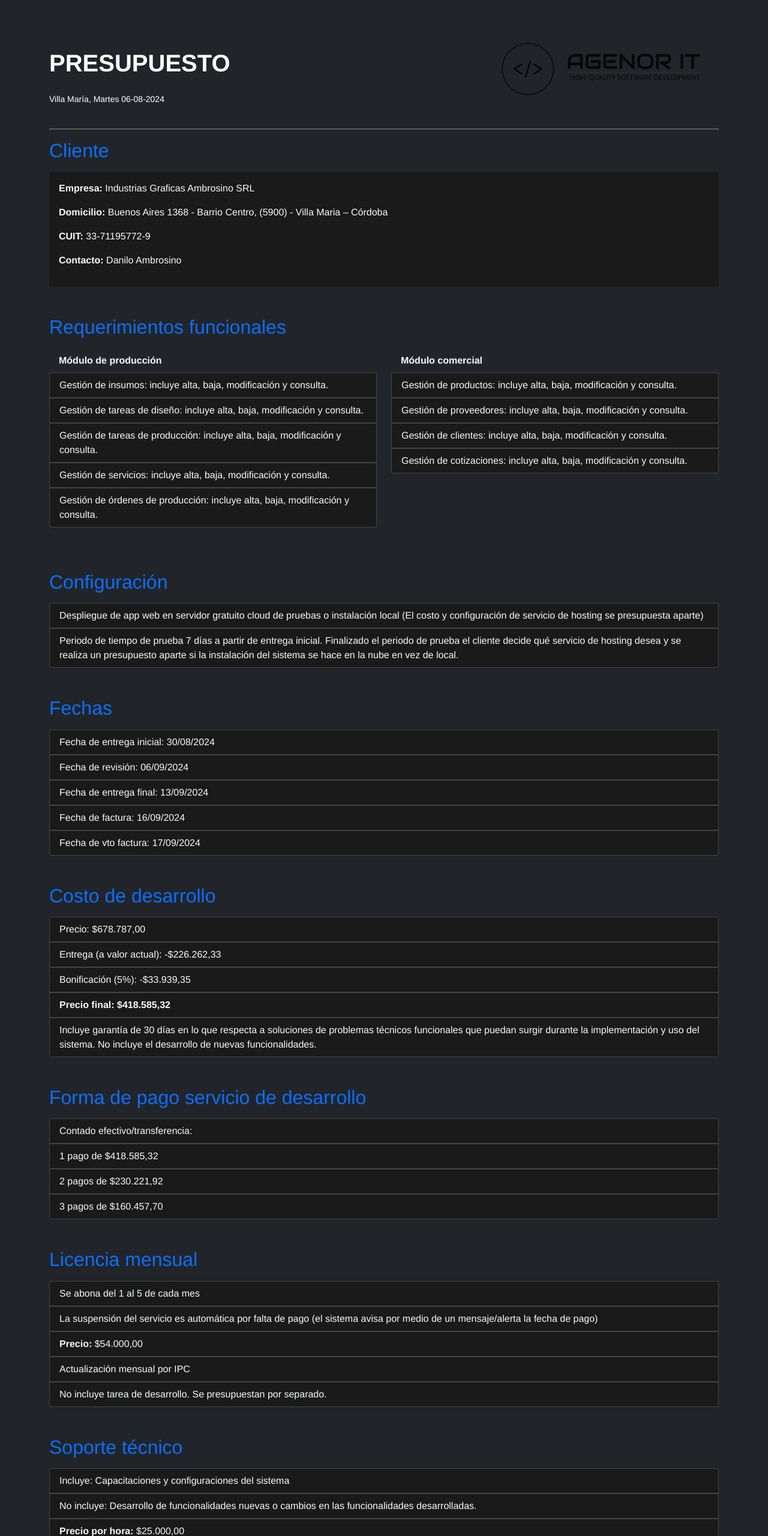
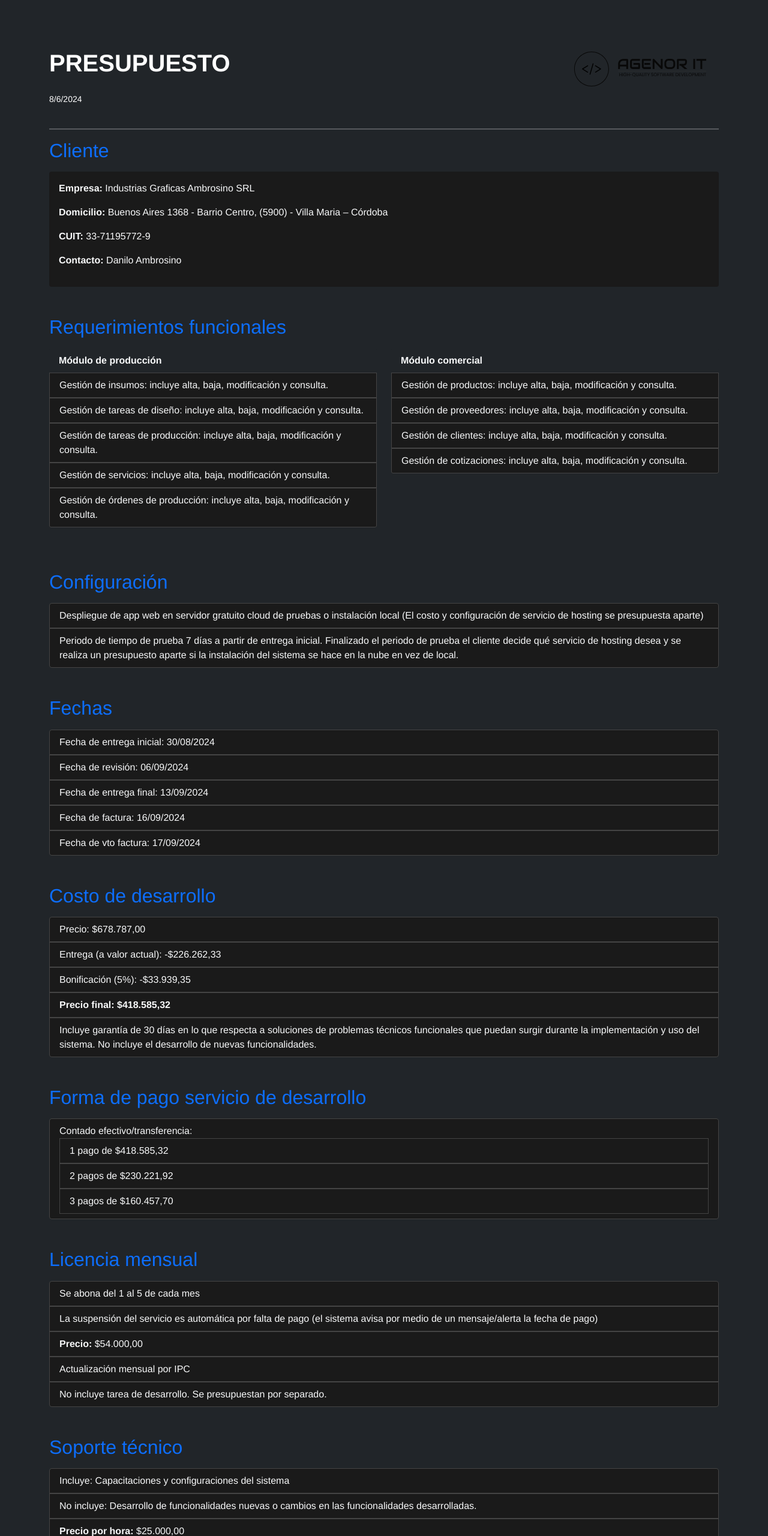
Before and after one commit to proyecto-agenorsoft/presupuesto-ambrosino, a plain HTML site: page Index.html in a window 1280 px wide. Shown: the top 2560 px of the page at 60% size. Drawn offline with nearby package versions, Linux system fonts and the light colour scheme.

Commit message:
ultima actualizacion

```diff
--- a/Index.html
+++ b/Index.html
@@ -13,9 +13,9 @@
             <header class="d-flex justify-content-between align-items-center mb-3" style="height: 150px;">
                 <div>
                     <h1 class="fw-bold text-white" style="font-size: 2.5rem;">PRESUPUESTO</h1>
-                    <p class="text-white small" id="fecha">Villa María, Martes 06-08-2024</p>
+                    <p class="text-white small" id="fecha"></p>
                 </div>
-                <img src="Transparente.svg" alt="Agenor IT Logo" class="img-fluid mb-3" style="max-height: 150px;">
+                <img src="Transparente.svg" alt="Agenor IT Logo" class="img-fluid mb-3" style="max-height: 100px;">
             </header>
             <hr class="text-light">
             <section class="client-info mb-5">
@@ -87,10 +87,13 @@
             <section class="payment-methods mb-5">
                 <h2 class="mb-3 text-primary">Forma de pago servicio de desarrollo</h2>
                 <ul class="list-group list-group-flush bg-dark text-light border-0 rounded">
-                    <li class="list-group-item bg-dark text-light border-light">Contado efectivo/transferencia:</li>
-                    <li class="list-group-item bg-dark text-light border-light">1 pago de $418.585,32</li>
-                    <li class="list-group-item bg-dark text-light border-light">2 pagos de $230.221,92</li>
-                    <li class="list-group-item bg-dark text-light border-light">3 pagos de $160.457,70</li>
+                    <li class="list-group-item bg-dark text-light border-light">Contado efectivo/transferencia:
+                        <ul class="list-group list-group-flush">
+                            <li class="list-group-item bg-dark text-light border-light">1 pago de $418.585,32</li>
+                            <li class="list-group-item bg-dark text-light border-light">2 pagos de $230.221,92</li>
+                            <li class="list-group-item bg-dark text-light border-light">3 pagos de $160.457,70</li>
+                        </ul>
+                    </li>
                 </ul>
             </section>
             <section class="monthly-license mb-5">
@@ -111,8 +114,12 @@
                     <li class="list-group-item bg-dark text-light border-light"><strong>Precio por hora:</strong> $25.000,00</li>
                     <li class="list-group-item bg-dark text-light border-light">Actualización mensual por IPC</li>
                     <li class="list-group-item bg-dark text-light border-light">Demora promedio de respuesta: 24 hs</li>
-                    <li class="list-group-item bg-dark text-light border-light">Email: proyectoagenorsoft@gmail.com</li>
-                    <li class="list-group-item bg-dark text-light border-light">WhatsApp: +353 4097246</li>
+                    <li class="list-group-item bg-dark text-light border-light">Canales de contacto:
+                        <ul class="list-group list-group-flush">
+                            <li class="list-group-item bg-dark text-light border-light">Email: proyectoagenorsoft@gmail.com</li>
+                            <li class="list-group-item bg-dark text-light border-light">WhatsApp: +353 4097246</li>
+                        </ul>
+                    </li>
                 </ul>
             </section>
             <section class="bank-info mb-5">
@@ -140,7 +147,6 @@
                 <h2 class="mb-3 text-primary">Observaciones</h2>
                 <p class="bg-dark p-3 rounded text-light fw-bold">Presupuesto sujeto a revisión conjunta entre el destinatario del mismo y Agenor IT de Hernán Alberto Grosso. Las partes se comprometen a respetar las condiciones indicadas en el presente documento y a firmar un contrato de licencia de uso en el caso de ser aceptado.</p>
             </section>
-            <hr class="text-light">
             <footer class="text-center mt-5">
                 <p class="small text-light fw-bold">Agenor IT</p>
                 <p class="small text-light fw-bold">De Hernán Alberto Grosso</p>
@@ -152,5 +158,9 @@
     <script src="https://code.jquery.com/jquery-3.6.0.min.js"></script>
     <script src="https://cdn.jsdelivr.net/npm/@popperjs/core@2.10.2/dist/umd/popper.min.js"></script>
     <script src="https://stackpath.bootstrapcdn.com/bootstrap/5.1.3/js/bootstrap.min.js"></script>
+    <script>
+        // Set the current date
+        document.getElementById('fecha').innerText = new Date().toLocaleDateString();
+    </script>
 </body>
 </html>
```
